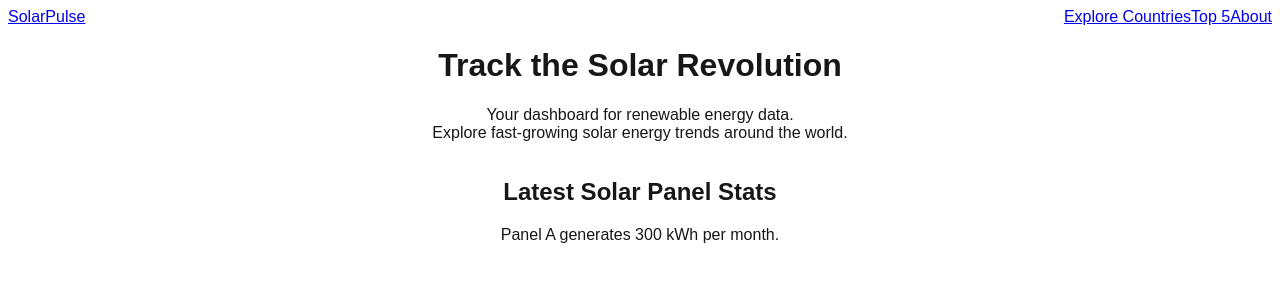
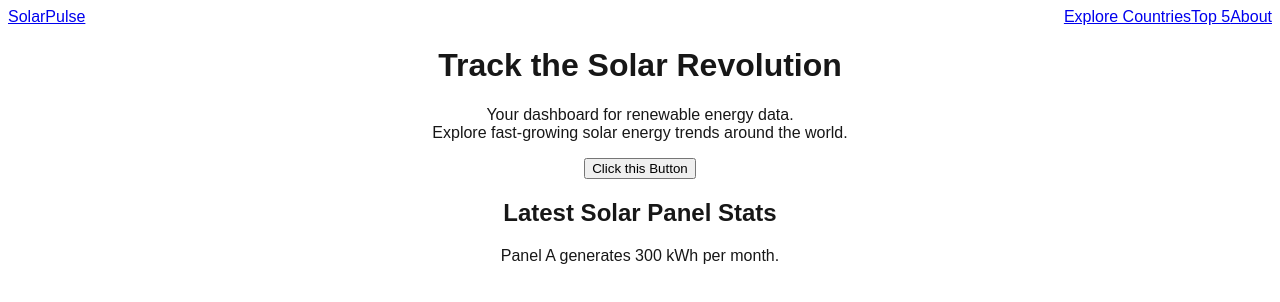
Before and after one commit to ZeroRBK/SolarPulse, a Next.js app: page / in a window 1280 px wide. Shown: the top 302 px of the page. Built offline with nearby package versions, Linux system fonts and the light colour scheme.

Commit message:
Removed unnecessary components

```diff
--- a/src/app/layout.js
+++ b/src/app/layout.js
@@ -11,11 +11,6 @@ const geistMono = Geist_Mono({
   subsets: ["latin"],
 });
 
-export const metadata = {
-  title: "Create Next App",
-  description: "Generated by create next app",
-};
-
 export default function RootLayout({ children }) {
   return (
     <html lang="en">
--- a/src/app/page.js
+++ b/src/app/page.js
@@ -18,7 +18,7 @@ export default function Home() {
             </>
           }
         />
-
+        <Button>Click this Button</Button>
         <Card title="Latest Solar Panel Stats" className="w-full max-w-xl">
           <p>Panel A generates 300 kWh per month.</p>
         </Card>
```
